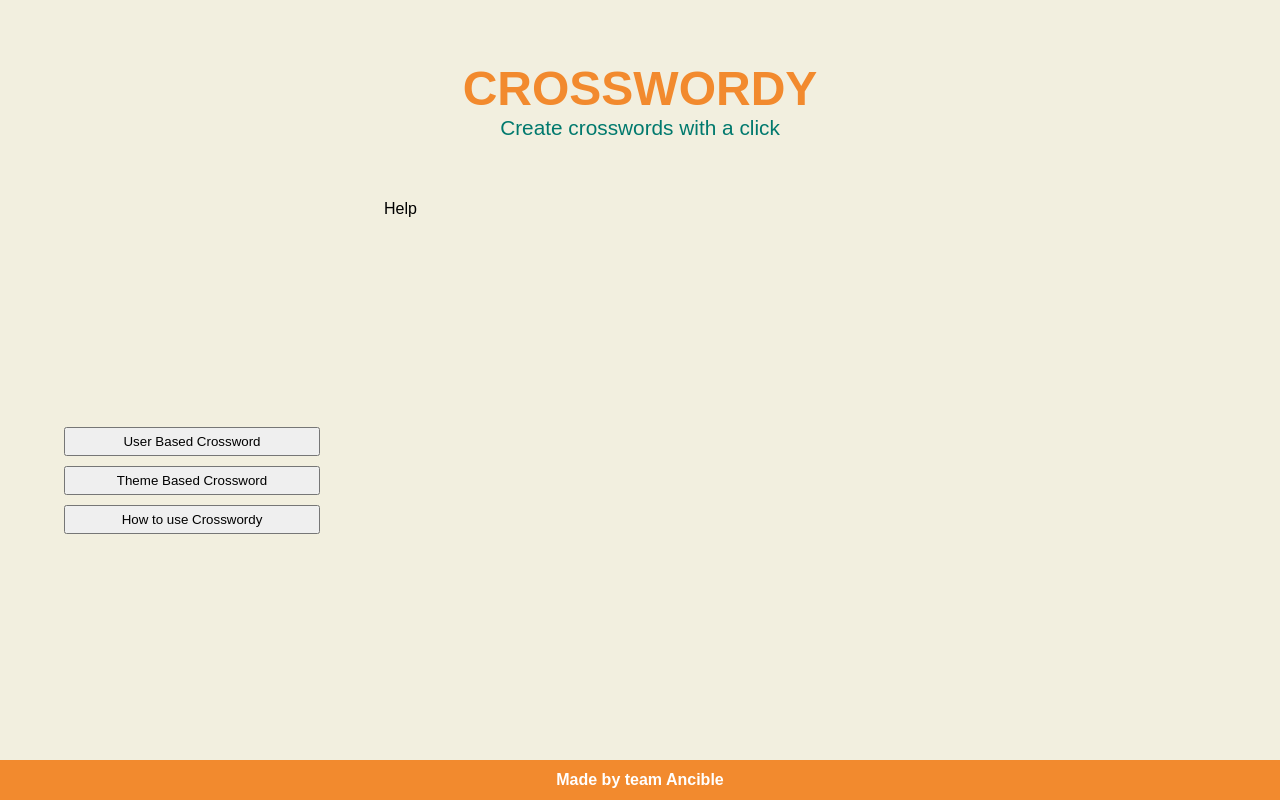
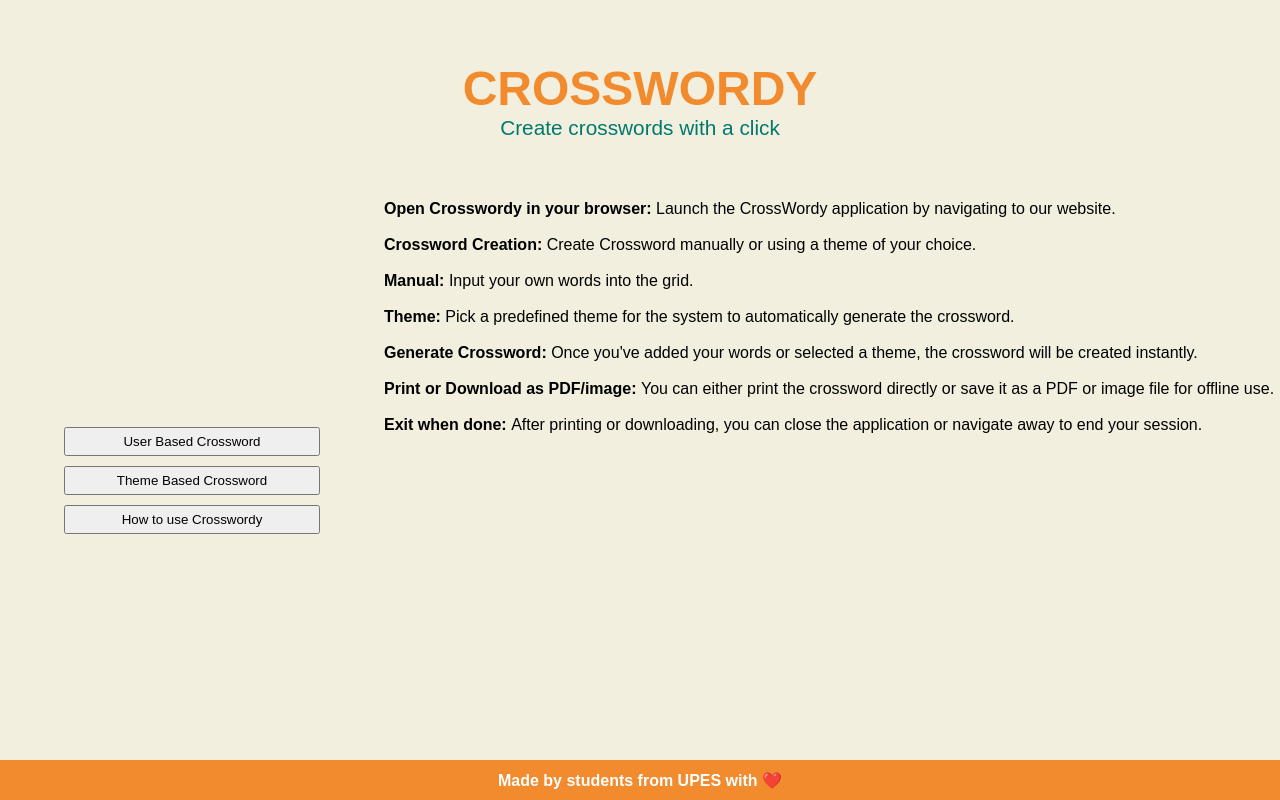
Before and after one commit to anmol-gh/crossword, a React (Create React App) app in the folder frontend/: page / in a window 1280 px wide. Both pictures are taken after a click on the button "How to use Crosswordy". Built offline with nearby package versions, Linux system fonts and the light colour scheme.

Commit message:
improved the UI

```diff
--- a/frontend/src/components/Footer/Footer.jsx
+++ b/frontend/src/components/Footer/Footer.jsx
@@ -3,7 +3,7 @@ import "./Footer.css";
 const Footer = () => {
 	return (
 		<div className='footer'>
-			<p>Made by team Ancible</p>
+			<p>Made by students from UPES with ❤️</p>
 		</div>
 	);
 };
--- a/frontend/src/components/Help/Help.jsx
+++ b/frontend/src/components/Help/Help.jsx
@@ -1,9 +1,34 @@
-import React from 'react'
+import React from "react";
 
 const Help = () => {
-  return (
-    <div>Help</div>
-  )
-}
+	return (
+		<div>
+			<b>Open Crosswordy in your browser: </b> Launch the CrossWordy application
+			by navigating to our website.
+			<br />
+			<br />
+			<b>Crossword Creation: </b>Create Crossword manually or using a theme of
+			your choice.
+			<br />
+			<br />
+			<b>Manual: </b>Input your own words into the grid.
+			<br />
+			<br />
+			<b>Theme:</b> Pick a predefined theme for the system to automatically
+			generate the crossword. <br />
+			<br />
+			<b>Generate Crossword: </b>Once you've added your words or selected a
+			theme, the crossword will be created instantly.
+			<br />
+			<br /> <b>Print or Download as PDF/image: </b>You can either print the
+			crossword directly or save it as a PDF or image file for offline use.
+			<br />
+			<br />
+			<b>Exit when done: </b>
+			After printing or downloading, you can close the application or navigate
+			away to end your session.
+		</div>
+	);
+};
 
-export default Help
+export default Help;
--- a/frontend/src/components/Navigate/Navigate.jsx
+++ b/frontend/src/components/Navigate/Navigate.jsx
@@ -6,7 +6,7 @@ import Help from "../Help/Help";
 import Theme from "../Theme/Theme";
 import "./Navigate.css";
 const Navigate = () => {
-	const [activeComponent, setActiveComponent] = useState(null);
+	const [activeComponent, setActiveComponent] = useState("User");
 
 	const handleButtonClick = (componentName) => {
 		setActiveComponent(componentName);
--- a/frontend/src/components/Theme/Theme.css
+++ b/frontend/src/components/Theme/Theme.css
@@ -31,7 +31,7 @@
 	justify-content: center;
 	align-items: center;
 	flex-direction: row;
-	width: 50%;
+	width: 100%;
 	flex-wrap: wrap;
 	margin-top: 1rem;
 }
--- a/frontend/src/components/Theme/Theme.jsx
+++ b/frontend/src/components/Theme/Theme.jsx
@@ -39,15 +39,13 @@ const Theme = () => {
 		console.log(wordArray);
 		let area = document.getElementById("theme-words");
 		console.log(area);
-		const newElement = document.createElement("div");
-		newElement.id = "theme-words";
 		// area = newElement;
+		area.innerHTML = '';
 		for (let i = 0; i < wordArray.length; i++) {
-			const newElement = document.createElement("div");
-			newElement.classList.add("body-words");
-			newElement.textContent = wordArray[i];
-			console.log(newElement);
-			area.appendChild(newElement);
+			const childElement = document.createElement("div");
+			childElement.classList.add("body-word");
+			childElement.textContent = wordArray[i];
+			area.appendChild(childElement);
 		}
 	};
 	const ArrangeWords = (wordArray) => {
@@ -250,9 +248,7 @@ const Theme = () => {
 						Create Crossword
 					</button>
 				</div>
-				<div className='theme-words' id='theme-words'>
-					hi
-				</div>
+				<div className='body-words bouncy' id='theme-words'></div>
 				<Crossword />
 			</div>
 		</>
```
